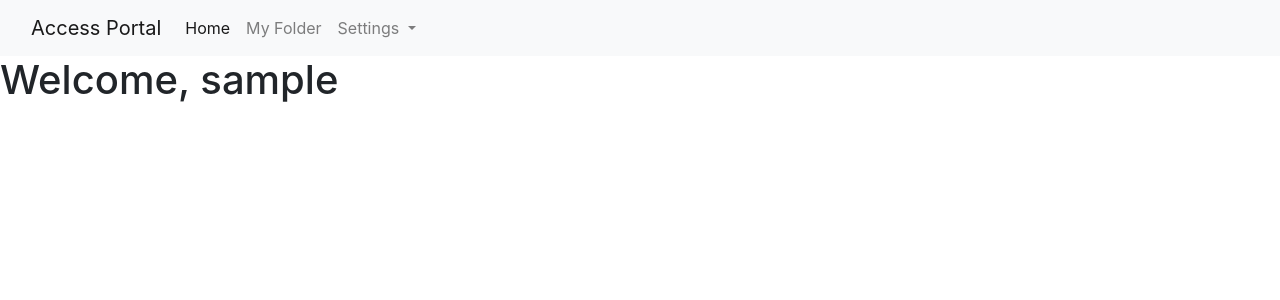
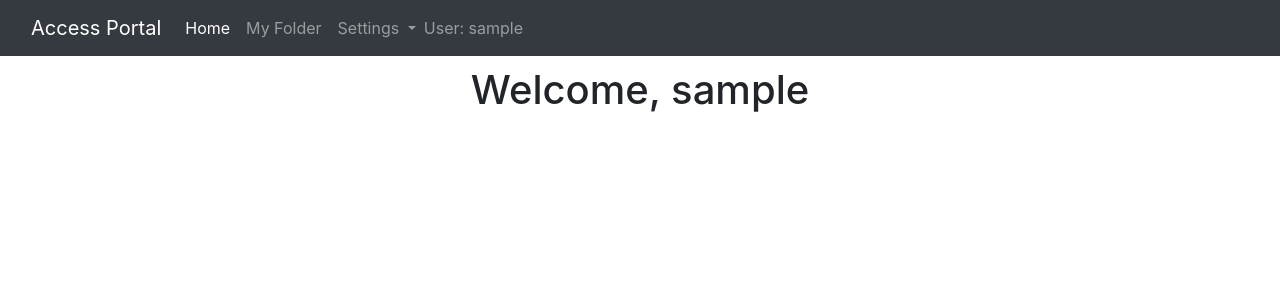
Before and after one commit to Prakhar896/Access, a Flask app: template templates/portal/portalHome.html in a window 1280 px wide. Shown: the top 300 px of the page. Run offline with Flask 2, Linux system fonts and the light colour scheme; the template is opened without the code that fills it: most values are stand-ins (such as "Sample title", 1, 10 or a date in 2020); some libraries are stand-ins or nearby versions.

Commit message:
refined UI for portal home webpage

```diff
--- a/main.py
+++ b/main.py
@@ -77,4 +77,10 @@ if __name__ == "__main__":
   else:
     print(response)
 
+
+  CertAuthority.expireOldCertificates()
+  CertAuthority.saveCertificatesToFile(open('certificates.txt', 'w'))
+  tempIdentities = accessIdentities
+  accessIdentities = expireAuthTokens(tempIdentities)
+  json.dump(accessIdentities, open('accessIdentities.txt', 'w'))
   app.run(host='0.0.0.0', port=8000)
--- a/portal.py
+++ b/portal.py
@@ -1,10 +1,14 @@
-from flask import redirect, url_for
 from main import *
 
 
 def checkSessionCredentials(certID, authToken):
+    global accessIdentities
     CertAuthority.expireOldCertificates()
     CertAuthority.saveCertificatesToFile(open('certificates.txt', 'w'))
+    tempIdentities = accessIdentities
+    accessIdentities = expireAuthTokens(tempIdentities)
+    json.dump(accessIdentities, open('accessIdentities.txt', 'w'))
+
     for username in accessIdentities:
         if accessIdentities[username]['associatedCertID'] == certID:
             targetCertificate = CertAuthority.getCertificate(certID)
--- a/templates/baseNav.html
+++ b/templates/baseNav.html
@@ -14,10 +14,10 @@
 </head>
 
 <body>
-    <nav class="navbar navbar-expand-lg navbar-light bg-light">
+    <nav class="navbar navbar-expand-lg navbar-dark bg-dark">
         <div class="container-fluid">
             <a class="navbar-brand" href="#">Access Portal</a>
-            <button class="navbar-toggler" type="button" data-bs-toggle="collapse" data-bs-target="#navbarNav"
+            <button class="navbar-toggler" type="button" data-bs-toggle="collapse" data-target="#navbarText" aria-controls="navbarText" data-bs-target="#navbarNav"
                 aria-controls="navbarNav" aria-expanded="false" aria-label="Toggle navigation">
                 <span class="navbar-toggler-icon"></span>
             </button>
@@ -44,6 +44,9 @@
                         </div>
                     </li>
                 </ul>
+                <span class="navbar-text">
+                    User: {{ username }}
+                </span>
             </div>
         </div>
     </nav>
--- a/templates/portal/portalHome.html
+++ b/templates/portal/portalHome.html
@@ -3,9 +3,22 @@
 {% block tabTitle %}Access Portal Home{% endblock %}
 
 {% block head %}
+<style>
+    #content {
+        text-align: left;
+        margin-left: 20px;
+    }
+    #greeting {
+        text-align: center;
+        margin-top: 10px;
+    }
+</style>
 <script src="/assets/portalHomeJS"></script>
 {% endblock %}
 
 {% block body %}
-<h1>Welcome, {{ username }}</h1>
+<h1 id="greeting">Welcome,  {{ username }}</h1>
+<div id="content">
+
+</div>
 {% endblock %}
```
Also changed, not shown: models.py (+7 -1 lines).
